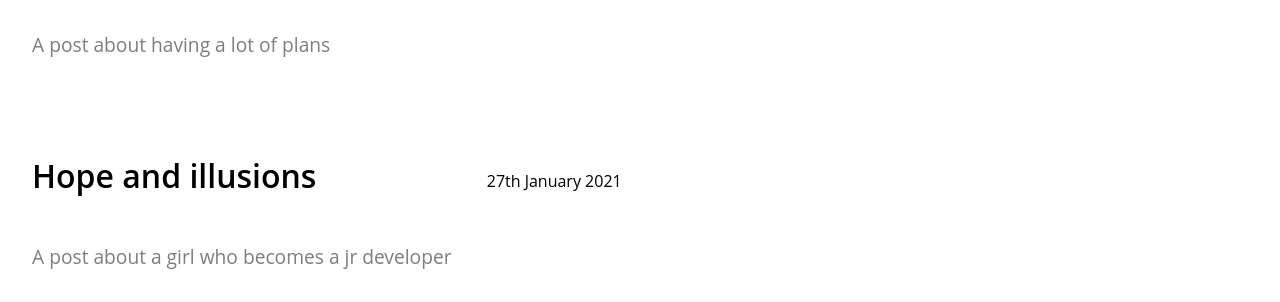
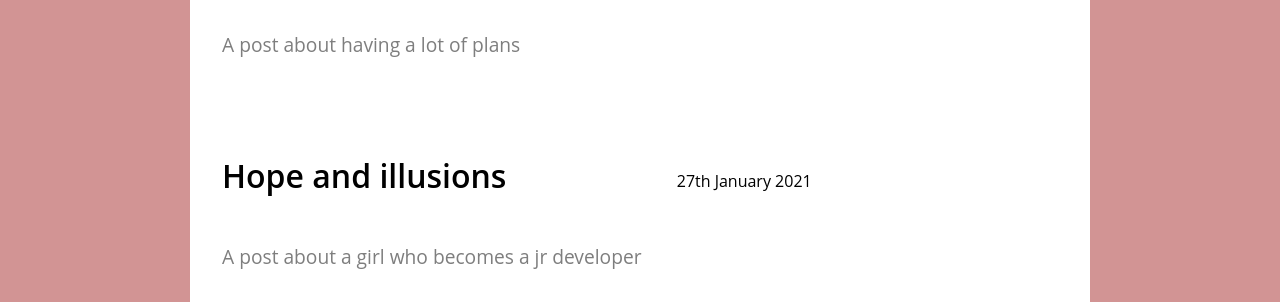
Before and after one commit to Ceyene/MyBlog, a Gatsby site: page / in a window 1280 px wide. Shown: the part 601-903 px from the top of the page. Built offline with nearby package versions, Linux system fonts and the light colour scheme; Gatsby itself is replaced by a stand-in of ours.

Commit message:
Adding Container component with posts preview

```diff
--- /dev/null
+++ b/src/components/container.js
@@ -0,0 +1,13 @@
+import React from "react";
+import Header from "./header";
+
+const Container = ({ children }) => {
+  return (
+    <div className="container">
+      <Header />
+      <main className="main">{children}</main>
+    </div>
+  );
+};
+
+export default Container;
--- /dev/null
+++ b/src/components/header.js
@@ -0,0 +1,7 @@
+import React from "react";
+
+const Header = () => {
+  return Header;
+};
+
+export default Header;
--- a/src/css/style.css
+++ b/src/css/style.css
@@ -5,6 +5,18 @@
   box-sizing: border-box;
   font-family: "Open Sans", sans-serif;
   font-size: 16px;
+}
+
+.container {
+  background-color: rgba(165, 42, 42, 0.5);
+  width: 100%;
+}
+
+.main {
+  width: 85vw;
+  max-width: 900px;
+  margin: 0 auto;
+  background-color: #ffffff;
 }
 
 .card {
--- a/src/pages/index.js
+++ b/src/pages/index.js
@@ -1,5 +1,6 @@
 import { graphql } from "gatsby";
 import React from "react";
+import Container from "../components/container";
 
 const Home = ({ data }) => {
   //const siteTitle = data.site.siteMetadata.title;
@@ -7,7 +8,7 @@ const Home = ({ data }) => {
   const posts = data.allMdx.nodes;
 
   return (
-    <div>
+    <Container>
       <h1>Front End Dev Adventures!</h1>
       {posts.map((post) => {
         const title = post.frontmatter.title || post.fields.slug;
@@ -19,7 +20,7 @@ const Home = ({ data }) => {
           </div>
         );
       })}
-    </div>
+    </Container>
   );
 };
 
```
